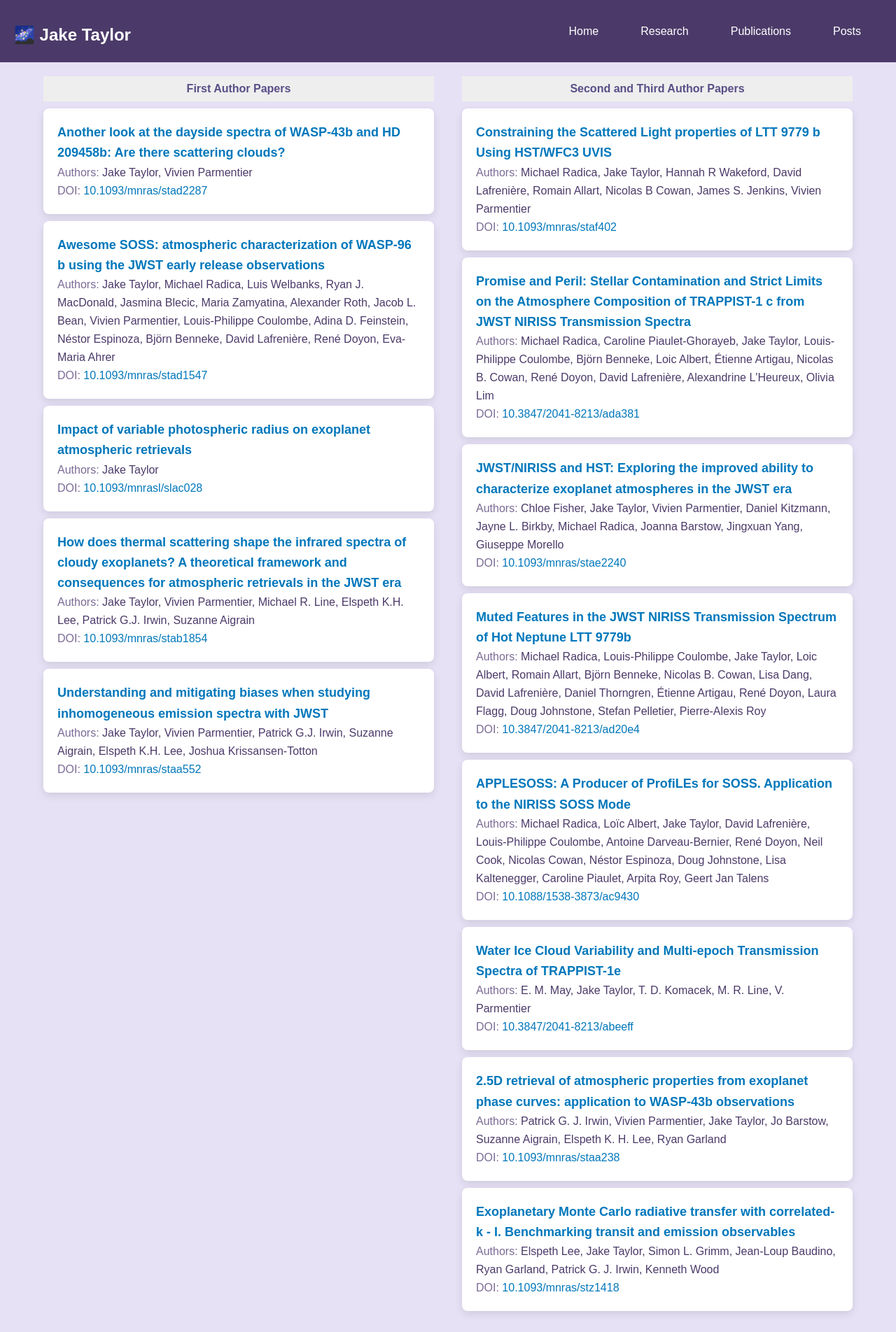
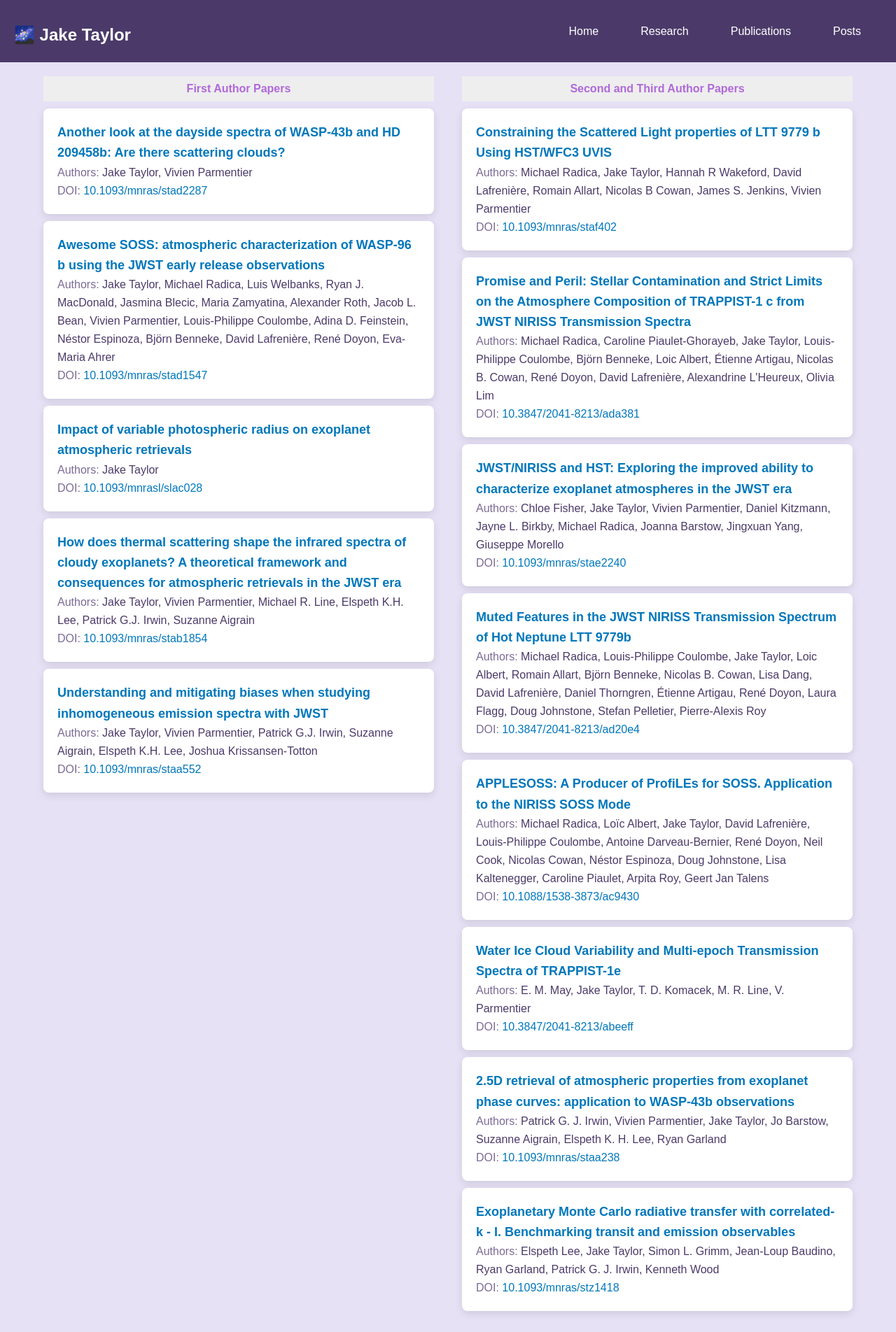
Before and after one commit to astrojaket/astrojaket.github.io, a Jekyll site: the page built from _pages/publications.html, in a window 1280 px wide. Shown: the whole page at 70% size. Built offline with Jekyll 4.4.1, drawn with Linux system fonts in a browser that asks for light colours.

Commit message:
publication style

```diff
--- a/_pages/publications.html
+++ b/_pages/publications.html
@@ -121,7 +121,7 @@
     }
 
     h2 {
-        color: #5a4e87;
+        color: #B069DB;
         text-align: center;
     }
 
@@ -151,7 +151,7 @@
 
     .publication-link {
         font-size: 18px;
-        color: #5a4e87;
+        color: #B069DB;
         text-decoration: none;
         font-weight: bold;
     }
```
